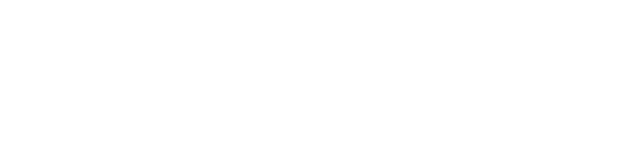
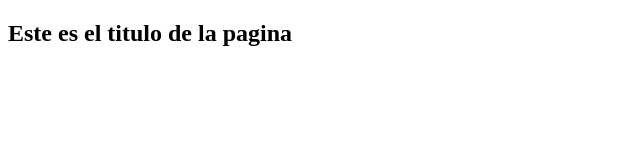
Before and after one commit to elizabteh189/nuevorepositorio, a plain HTML site: page index.html in a window 1280 px wide. Shown: the whole page, without its empty margins (0-640 px from the left). Drawn offline with Linux system fonts and the light colour scheme.

Commit message:
agregue titulo

```diff
--- a/index.html
+++ b/index.html
@@ -7,6 +7,7 @@
     <title>Document</title>
 </head>
 <body>
+    <h2>Este es el titulo de la pagina</h2>
 
 </body>
 </html>
```
